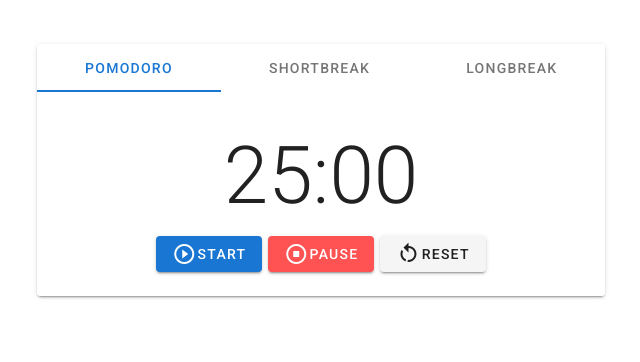
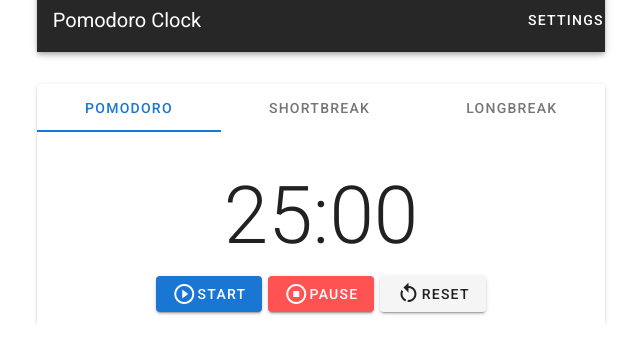
Before and after one commit to waledagne/PomodoroFocus, a Vue app: page / in a window 1280 px wide. Shown: the top 362 px of the page, without its empty margins (319-959 px from the left). Built offline with nearby package versions, Linux system fonts and the light colour scheme.

Commit message:
added setting component

```diff
--- a/src/components/Pomo.vue
+++ b/src/components/Pomo.vue
@@ -1,4 +1,19 @@
 <template>
+<div>
+     <Settings :dialog="dialog" />
+<v-app-bar
+      dark
+      width="700px"
+    >
+      <v-toolbar-title>Pomodoro Clock</v-toolbar-title>
+
+      <v-spacer></v-spacer>
+
+      <v-btn icon>
+          Settings
+        <v-icon>mdi-setting</v-icon>
+      </v-btn>
+      </v-app-bar>
     <v-card class="mt-8">
         <v-tabs @change = "changeTimerTabs" v-model="currentTimer" grow>
             <v-tab v-for="timer in timers" :key="timer.name">
@@ -28,11 +43,19 @@
                 </v-btn>
        </div>
         </v-card>
+        <Settings :dialog="dialog" />
     </v-card>
+    </div>
 </template>
 
 <script>
+import Settings from './Settings.vue'
 export default {
+
+    components : {
+        Settings,
+    },
+
     data() {
         return {
             timer : null,
@@ -54,8 +77,8 @@ export default {
                 }
 
                 ],
-            isRunning :false
-        }
+            isRunning :false,
+        }   // dialog: false
     },
 
     computed: {
--- /dev/null
+++ b/src/components/Settings.vue
@@ -0,0 +1,22 @@
+<template>
+
+   <v-row justify="center">
+    <v-dialog v-model="dialog" persistent max-width="600px">
+     <v-card>
+      A dialog
+     </v-card>
+        </v-dialog>
+   </v-row>
+</template>
+
+
+<script>
+export default {
+    props: {
+        dialog: {
+            type: Boolean,
+            requied: true
+        }
+    }
+}
+</script>
```
